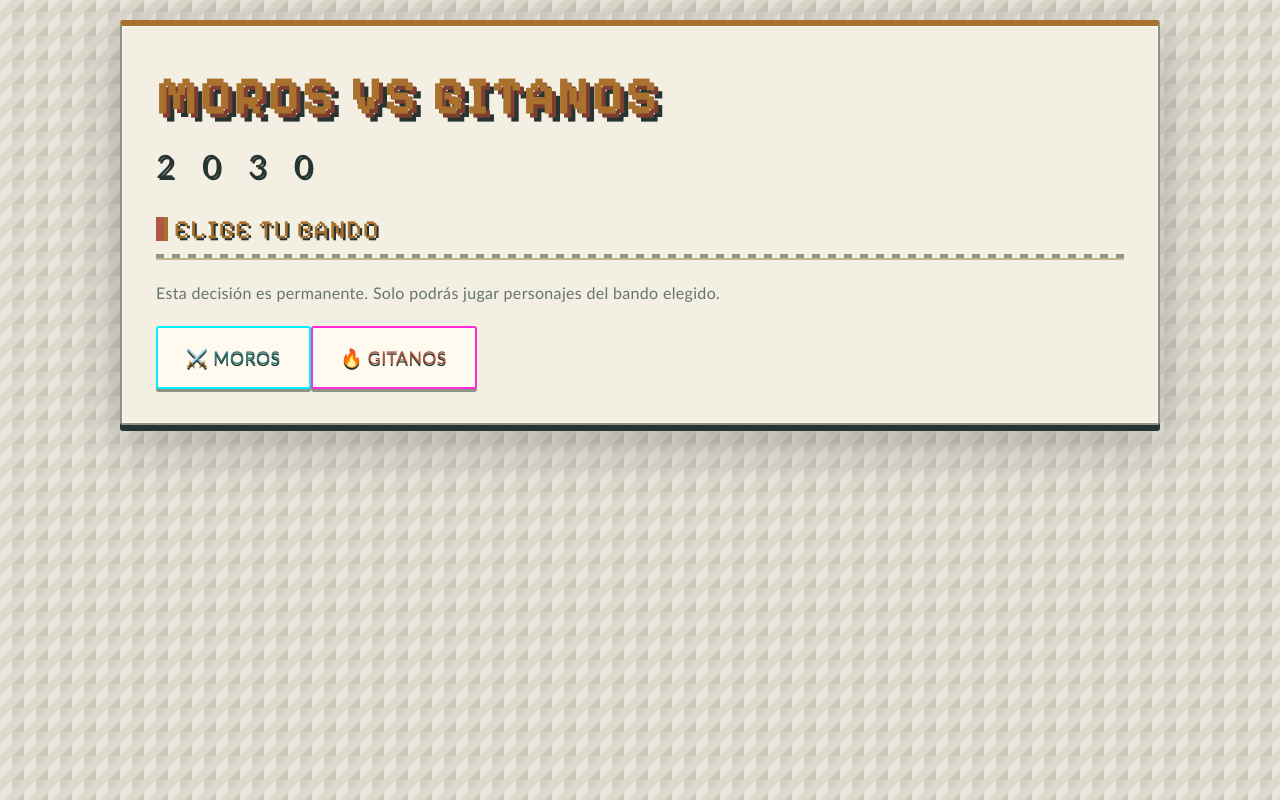
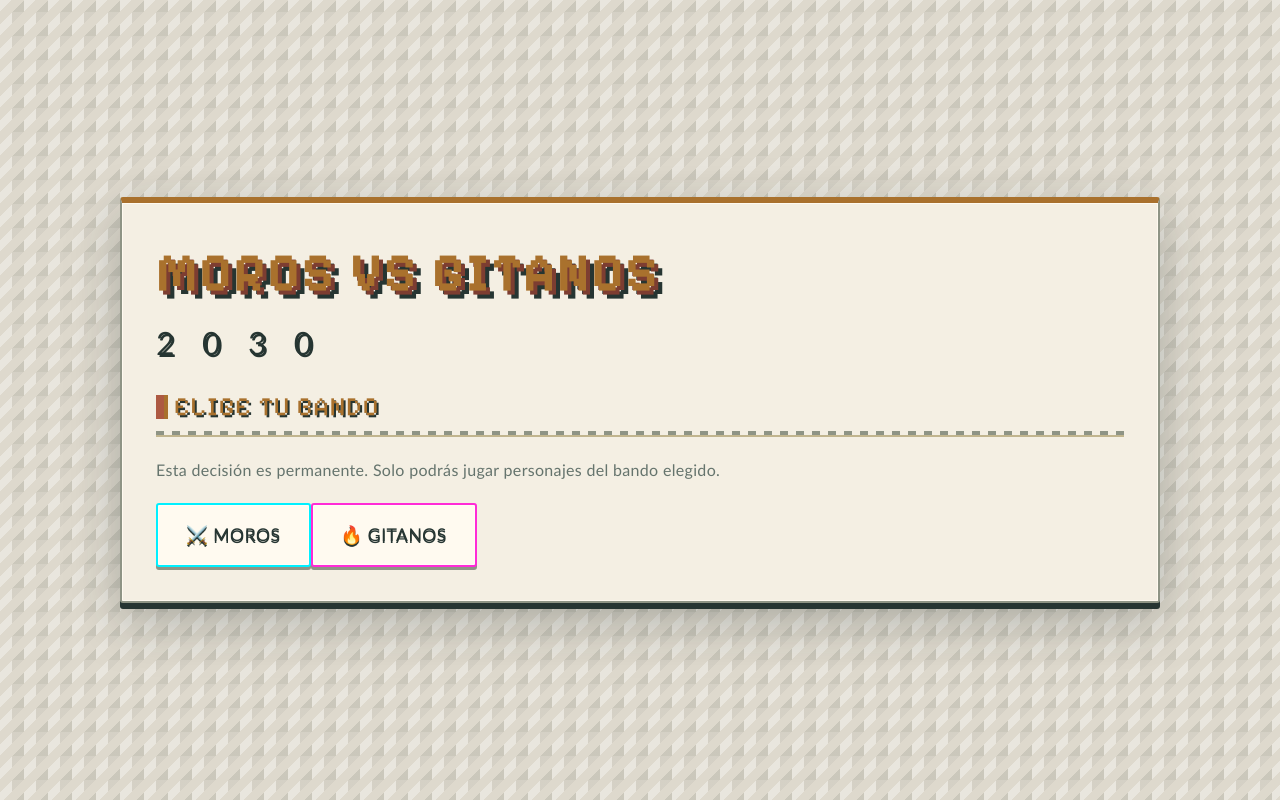
Before and after one commit to Kronos062/MorosVSGitanos2030, a React (Vite) app: page / in a window 1280 px wide. Built offline with nearby package versions, Linux system fonts and the light colour scheme.

Commit message:
Ajusta el contraste y centra las pantallas
Mejora la posición y el contraste de los paneles del menú.

```diff
--- a/src/styles/frontier.css
+++ b/src/styles/frontier.css
@@ -48,6 +48,8 @@
   --text-dim: var(--ui-muted);
 
   align-items: flex-start;
+  align-items: safe center;
+  justify-content: center;
   overflow-y: auto;
   padding: max(20px, env(safe-area-inset-top)) max(20px, env(safe-area-inset-right)) max(20px, env(safe-area-inset-bottom)) max(20px, env(safe-area-inset-left));
   color: var(--ui-ink);
@@ -209,20 +211,24 @@
   box-shadow: inset 0 -2px 0 rgb(38 53 50 / 8%);
 }
 
-.overlay .screen .screen-content [style*="rgb(148, 163, 184)"],
-.overlay .screen .screen-content [style*="rgb(136, 145, 184)"],
-.overlay .screen .screen-content [style*="rgb(136, 136, 136)"] { color: var(--ui-muted) !important; }
-.overlay .screen .screen-content [style*="rgb(226, 232, 240)"] { color: var(--ui-ink) !important; }
-.overlay .screen .screen-content [style*="rgb(255, 225, 74)"] { color: var(--ui-gold) !important; }
-.overlay .screen .screen-content [style*="rgb(0, 200, 255)"],
-.overlay .screen .screen-content [style*="rgb(0, 240, 255)"] { color: var(--ui-teal) !important; }
-.overlay .screen .screen-content [style*="rgb(57, 255, 136)"] { color: var(--ui-green) !important; }
-.overlay .screen .screen-content [style*="rgb(255, 42, 75)"],
-.overlay .screen .screen-content [style*="rgb(255, 59, 92)"] { color: var(--ui-red) !important; }
-.overlay .screen .screen-content [style*="rgb(176, 77, 255)"] { color: var(--px-violet) !important; }
-.overlay .screen .screen-content [style*="rgb(255, 43, 214)"],
-.overlay .screen .screen-content [style*="rgb(255, 85, 0)"],
-.overlay .screen .screen-content [style*="rgb(255, 136, 0)"] { color: var(--ui-copper) !important; }
+.overlay .screen .screen-content :not(.menu-btn)[style*="rgb(148, 163, 184)"],
+.overlay .screen .screen-content :not(.menu-btn)[style*="rgb(136, 145, 184)"],
+.overlay .screen .screen-content :not(.menu-btn)[style*="rgb(136, 136, 136)"] { color: var(--ui-muted) !important; }
+.overlay .screen .screen-content :not(.menu-btn)[style*="rgb(226, 232, 240)"] { color: var(--ui-ink) !important; }
+.overlay .screen .screen-content :not(.menu-btn)[style*="rgb(255, 225, 74)"] { color: var(--ui-gold) !important; }
+.overlay .screen .screen-content :not(.menu-btn)[style*="rgb(0, 200, 255)"],
+.overlay .screen .screen-content :not(.menu-btn)[style*="rgb(0, 240, 255)"] { color: var(--ui-teal) !important; }
+.overlay .screen .screen-content :not(.menu-btn)[style*="rgb(57, 255, 136)"] { color: var(--ui-green) !important; }
+.overlay .screen .screen-content :not(.menu-btn)[style*="rgb(255, 42, 75)"],
+.overlay .screen .screen-content :not(.menu-btn)[style*="rgb(255, 59, 92)"] { color: var(--ui-red) !important; }
+.overlay .screen .screen-content :not(.menu-btn)[style*="rgb(176, 77, 255)"] { color: var(--px-violet) !important; }
+.overlay .screen .screen-content :not(.menu-btn)[style*="rgb(255, 43, 214)"],
+.overlay .screen .screen-content :not(.menu-btn)[style*="rgb(255, 85, 0)"],
+.overlay .screen .screen-content :not(.menu-btn)[style*="rgb(255, 136, 0)"] { color: var(--ui-copper) !important; }
+
+.overlay .screen .faction-choices .menu-btn { color: var(--ui-ink) !important; border-color: var(--ui-edge); }
+.overlay .screen .faction-choices .menu-btn:hover,
+.overlay .screen .faction-choices .menu-btn:focus-visible { color: #fffaf0 !important; border-color: var(--ui-ink-soft); }
 
 .overlay .screen .gold-box {
   margin: 18px 0;
```
